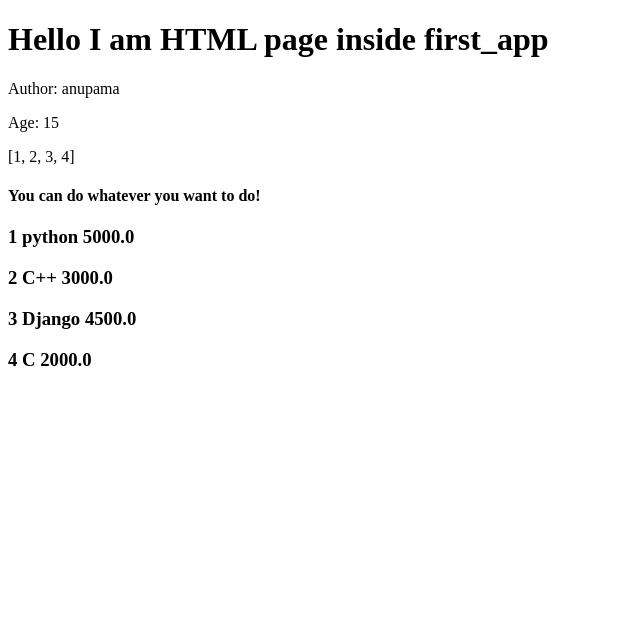
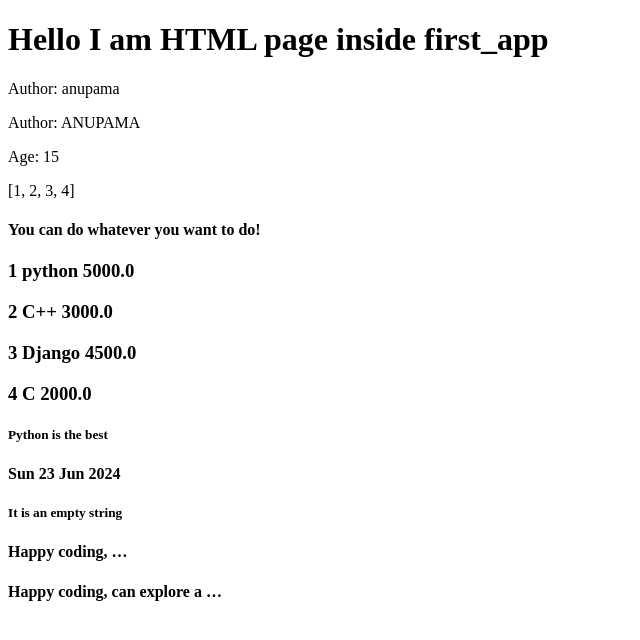
Before and after one commit to anupamahalder/Python-Django-Explore, a Django app: page /first_app/ in a window 1280 px wide. Shown: the top 640 px of the page, without its empty margins (0-640 px from the left). Run offline with Django 5.2, Linux system fonts and the light colour scheme.

Commit message:
Explore multiple filtering in Django

```diff
--- a/first_app/templates/first_app/home.html
+++ b/first_app/templates/first_app/home.html
@@ -8,6 +8,8 @@
 <body>
     <h1>Hello I am HTML page inside first_app</h1>
     <p>Author: {{author}}</p>
+    <!-- upper case  -->
+    <p>Author: {{author | upper}}</p>
     <p>Age: {{age}}</p>
     <p>{{nums}}</p>
     <!-- Conditional Statements -->
@@ -23,5 +25,19 @@
     {% for i in courses %}
     <h3>{{i.id}} {{i.name}} {{i.fee}}</h3>
     {% endfor %}
+
+    <!-- string join  -->
+    <h5>{{lst | join:" "}}</h5>
+
+    <!-- datetime  -->
+    <h4>{{ birthday | date:"D d M Y" }}</h4>
+
+    <!-- handle empty value by giving a default value  -->
+    <h5>{{val | default:"It is an empty string"}}</h5>
+
+    <!-- truncate strings  -->
+    <h4>{{"Happy coding, can explore a lot with Python flyer." | truncatechars:15}}</h4>
+    <h4>{{"Happy coding, can explore a lot with Python flyer." | truncatewords:5}}</h4>
+
 </body>
 </html>
--- a/first_app/views.py
+++ b/first_app/views.py
@@ -1,5 +1,6 @@
 from django.shortcuts import render
 from django.http import HttpResponse
+import datetime
 
 # Create your views here.
 def courses(request):
@@ -16,7 +17,7 @@ def home(request):
         {'id': 3, 'name': 'Django', 'fee': 4500.00},
         {'id': 4, 'name': 'C', 'fee': 2000.00},
     ]
-    dict = {'author': 'anupama', 'age': 15, 'nums':[1,2,3,4], 'courses':courses}
+    dict = {'author': 'anupama', 'age': 15, 'nums':[1,2,3,4], 'lst': ['Python', 'is', 'the', 'best'], 'courses':courses, 'birthday': datetime.datetime.now(), 'val':''}
     return render(request, 'first_app/home.html', context=dict) # also we can directly pass dict as third parameter
     # return render(request, 'first_app/home.html', dict)
     # return render(request, 'first_app/home.html', {'author': 'anupama', 'lst':[1,2]})
```
